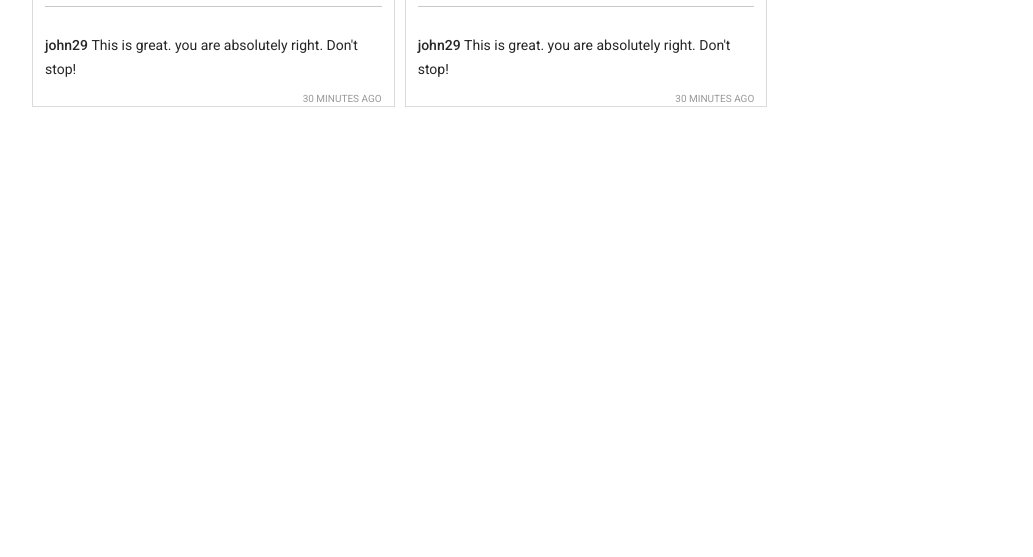
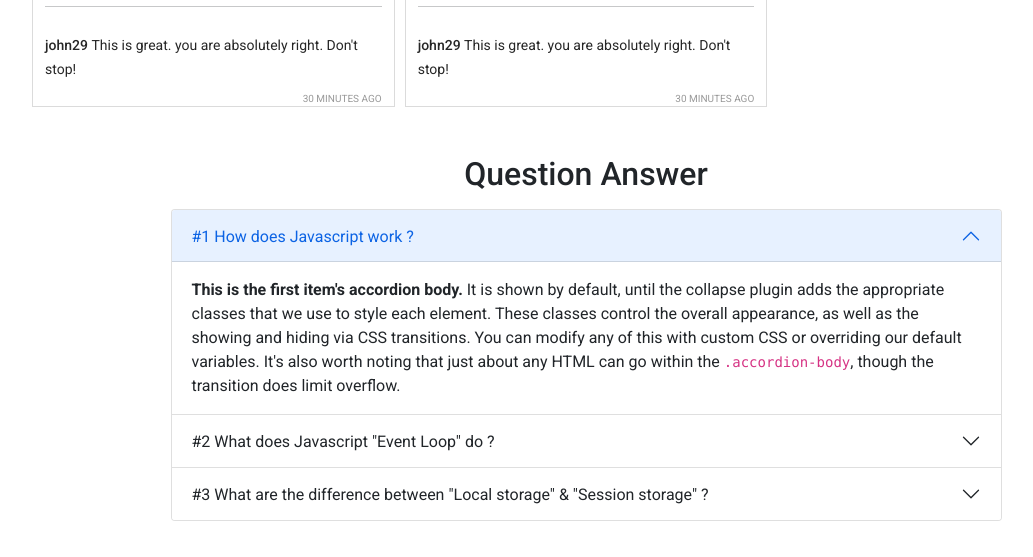
Before and after one commit to Ashiqul-Hoque/Insta-City, a plain HTML site: page index.html in a window 1280 px wide. Shown: the part 1425-1982 px from the top of the page, without its empty margins (54-1087 px from the left). Before the commit the page ends 1548 px from the top, so only its background shows below. Drawn offline with nearby package versions, Linux system fonts and the light colour scheme.

Commit message:
Accordian integrated

```diff
--- a/index.html
+++ b/index.html
@@ -87,9 +87,113 @@
       <div id="reported">
         <h1>Reported posts</h1>
       </div>
+
+      <!-----------------------------Question Answer-------------------------->
+      <h2 class="mt-5 text-center">Question Answer</h2>
+      <div class="accordion w-75 mt-3 mx-auto mb-5" id="accordionExample">
+        <div class="accordion-item">
+          <h2 class="accordion-header" id="headingOne">
+            <button
+              class="accordion-button"
+              type="button"
+              data-bs-toggle="collapse"
+              data-bs-target="#collapseOne"
+              aria-expanded="true"
+              aria-controls="collapseOne"
+            >
+              #1 How does Javascript work ?
+            </button>
+          </h2>
+          <div
+            id="collapseOne"
+            class="accordion-collapse collapse show"
+            aria-labelledby="headingOne"
+            data-bs-parent="#accordionExample"
+          >
+            <div class="accordion-body">
+              <strong>This is the first item's accordion body.</strong> It is
+              shown by default, until the collapse plugin adds the appropriate
+              classes that we use to style each element. These classes control
+              the overall appearance, as well as the showing and hiding via CSS
+              transitions. You can modify any of this with custom CSS or
+              overriding our default variables. It's also worth noting that just
+              about any HTML can go within the <code>.accordion-body</code>,
+              though the transition does limit overflow.
+            </div>
+          </div>
+        </div>
+        <div class="accordion-item">
+          <h2 class="accordion-header" id="headingTwo">
+            <button
+              class="accordion-button collapsed"
+              type="button"
+              data-bs-toggle="collapse"
+              data-bs-target="#collapseTwo"
+              aria-expanded="false"
+              aria-controls="collapseTwo"
+            >
+              #2 What does Javascript "Event Loop" do ?
+            </button>
+          </h2>
+          <div
+            id="collapseTwo"
+            class="accordion-collapse collapse"
+            aria-labelledby="headingTwo"
+            data-bs-parent="#accordionExample"
+          >
+            <div class="accordion-body">
+              <strong>This is the second item's accordion body.</strong> It is
+              hidden by default, until the collapse plugin adds the appropriate
+              classes that we use to style each element. These classes control
+              the overall appearance, as well as the showing and hiding via CSS
+              transitions. You can modify any of this with custom CSS or
+              overriding our default variables. It's also worth noting that just
+              about any HTML can go within the <code>.accordion-body</code>,
+              though the transition does limit overflow.
+            </div>
+          </div>
+        </div>
+        <div class="accordion-item">
+          <h2 class="accordion-header" id="headingThree">
+            <button
+              class="accordion-button collapsed"
+              type="button"
+              data-bs-toggle="collapse"
+              data-bs-target="#collapseThree"
+              aria-expanded="false"
+              aria-controls="collapseThree"
+            >
+              #3 What are the difference between "Local storage" & "Session
+              storage" ?
+            </button>
+          </h2>
+          <div
+            id="collapseThree"
+            class="accordion-collapse collapse"
+            aria-labelledby="headingThree"
+            data-bs-parent="#accordionExample"
+          >
+            <div class="accordion-body">
+              <strong>This is the third item's accordion body.</strong> It is
+              hidden by default, until the collapse plugin adds the appropriate
+              classes that we use to style each element. These classes control
+              the overall appearance, as well as the showing and hiding via CSS
+              transitions. You can modify any of this with custom CSS or
+              overriding our default variables. It's also worth noting that just
+              about any HTML can go within the <code>.accordion-body</code>,
+              though the transition does limit overflow.
+            </div>
+          </div>
+        </div>
+      </div>
     </main>
     <footer></footer>
-
+    <!-- Bootstrap javascript link  -->
+    <script
+      src="https://cdn.jsdelivr.net/npm/bootstrap@5.0.2/dist/js/bootstrap.bundle.min.js"
+      integrity="sha384-MrcW6ZMFYlzcLA8Nl+NtUVF0sA7MsXsP1UyJoMp4YLEuNSfAP+JcXn/tWtIaxVXM"
+      crossorigin="anonymous"
+    ></script>
     <!-- add javascript  file  -->
     <script src="./js/app.js"></script>
   </body>
```
